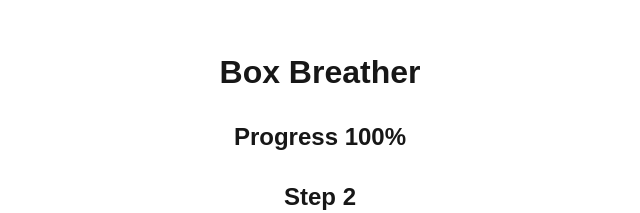
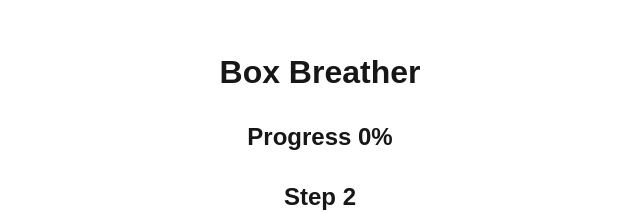
Before and after one commit to tannergodarzi/box, a Next.js app: page / in a window 1280 px wide. Shown: the part 217-430 px from the top of the page, without its empty margins (320-960 px from the left). Built offline with nearby package versions, Linux system fonts and the light colour scheme.

Commit message:
Fix timer restart issue after one full revolution

```diff
--- a/src/app/page.tsx
+++ b/src/app/page.tsx
@@ -10,6 +10,12 @@ export default function Home() {
   const [step, setStep] = useState(1);
   const [playing, setPlaying] = useState(false);
   const timerRef = useRef<Timer | null>(null);
+  const playingRef = useRef<boolean>(false);
+
+  // Update the ref when playing state changes
+  useEffect(() => {
+    playingRef.current = playing;
+  }, [playing]);
 
   // Create the timer only once
   useEffect(() => {
@@ -19,16 +25,11 @@ export default function Home() {
         setProgress(Math.ceil(progress * 100));
       },
       onComplete: () => {
-        setStep((step) => {
-          return step < 4 ? step + 1 : 1;
-        });
-        // Check the current playing state when deciding to restart
-        if (timerRef.current) {
-          // Only restart if still playing (check current state)
-          const isCurrentlyPlaying = timerRef.current.isPlaying();
-          if (isCurrentlyPlaying) {
-            timerRef.current.restart();
-          }
+        setStep((step) => step < 4 ? step + 1 : 1);
+
+        // Use the ref to access the current playing state
+        if (playingRef.current && timerRef.current) {
+          timerRef.current.restart();
         }
       },
     });
@@ -75,16 +76,10 @@ export default function Home() {
           <ProgressBar width={progress * 4} paused={!playing} />
         </div>
         <div className={styles.controls}>
-          <button
-            onClick={handleOnButtonClickStop}
-            disabled={!playing}
-          >
+          <button onClick={handleOnButtonClickStop} disabled={!playing}>
             Stop
           </button>
-          <button
-            onClick={handleOnButtonClickStart}
-            disabled={playing}
-          >
+          <button onClick={handleOnButtonClickStart} disabled={playing}>
             Start
           </button>
         </div>
--- a/src/utilities/timing.ts
+++ b/src/utilities/timing.ts
@@ -79,9 +79,17 @@ export class Timer {
     }
 
     if (progress >= 1) {
-      this.isRunning = false;
+      // Store current state before calling onComplete
+      const wasRunning = this.isRunning;
+
+      // Call onComplete before changing isRunning state
       if (this.onComplete) {
         this.onComplete();
+      }
+
+      // Only set to false if we haven't restarted in the onComplete callback
+      if (wasRunning && this.isRunning) {
+        this.isRunning = false;
       }
       return;
     }
```
